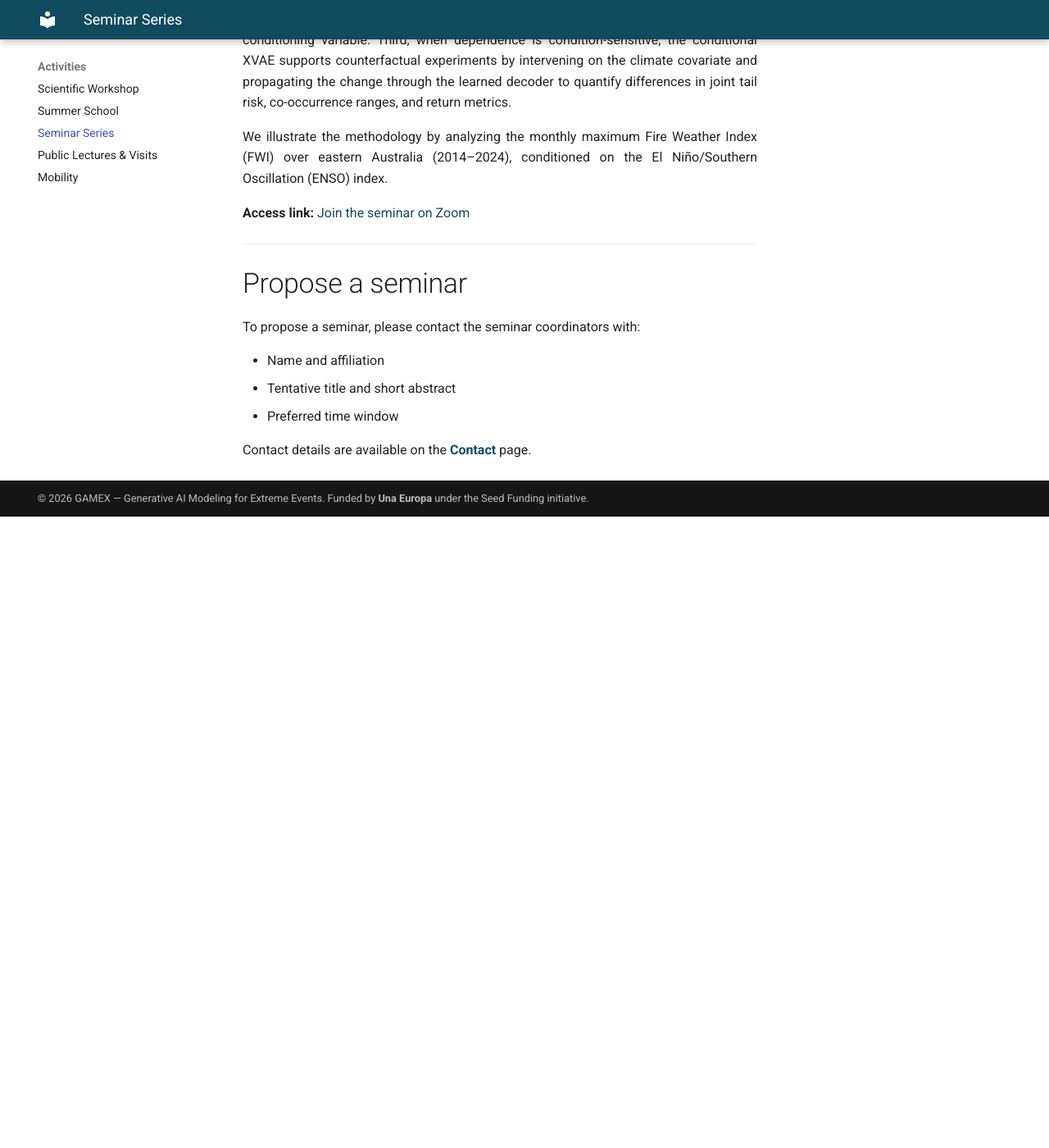
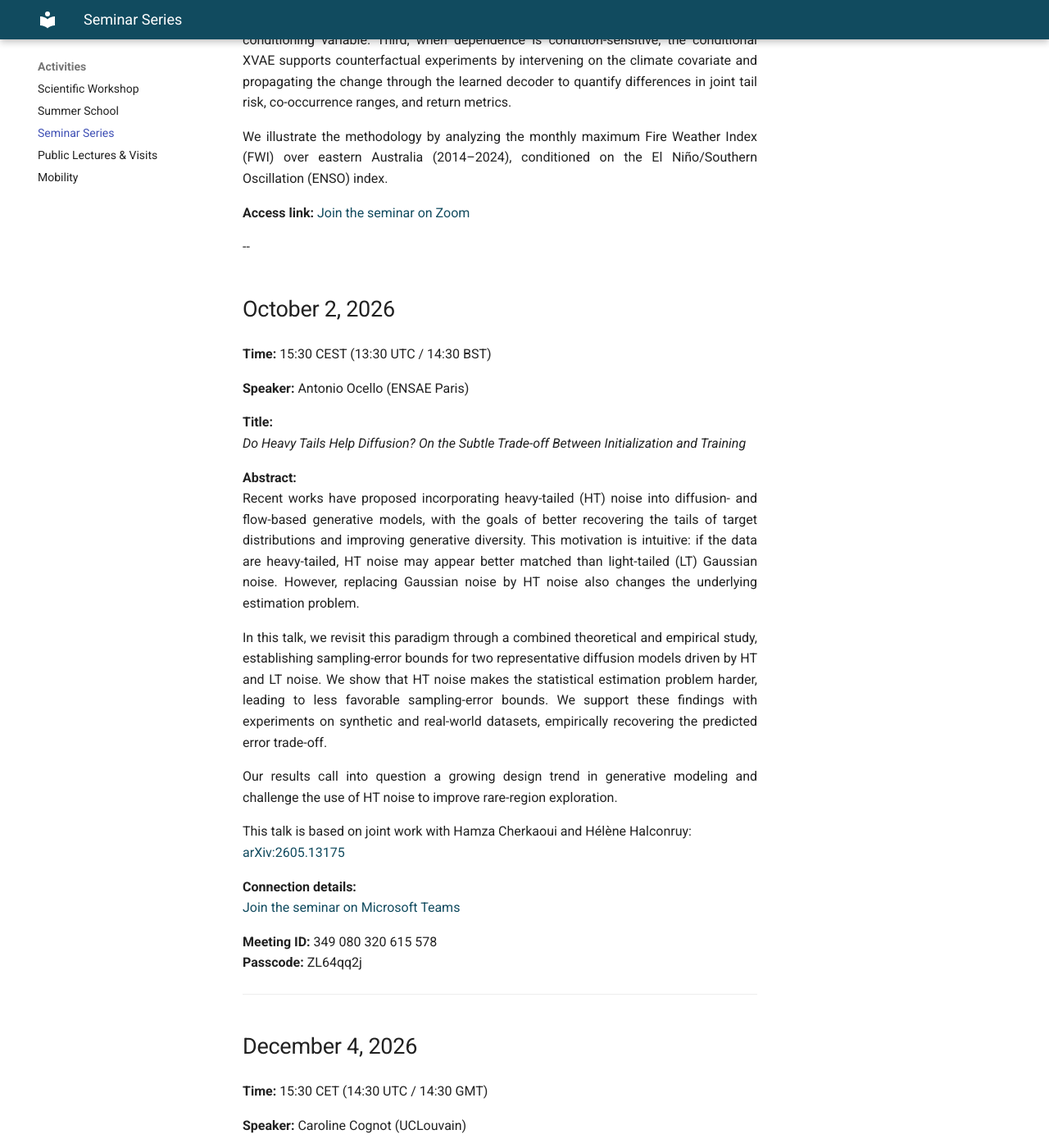
Before and after one commit to gamex-network/gamex-network.github.io, an MkDocs documentation site: the page built from docs/seminars.md, in a window 1280 px wide and 1400 px high, scrolled down 1664 px. Shown: the whole window at 82% size. Built offline with MkDocs 1.6.1 and Material for MkDocs 9.7.7, drawn with Linux system fonts in a browser that asks for light colours; before the commit the page ends 2294 px from its top, so only the background shows below that; some of the changed text lies outside the part shown.

Commit message:
Update seminars.md

```diff
--- a/docs/seminars.md
+++ b/docs/seminars.md
@@ -40,6 +40,51 @@ We illustrate the methodology by analyzing the monthly maximum Fire Weather Inde
 **Access link:**
 [Join the seminar on Zoom](https://uofglasgow.zoom.us/j/87240389315?pwd=WPO6tY8MKSwFojlUn6iUHTbEXx58DY.1)
 
+--
+
+### October 2, 2026
+**Time:** 15:30 CEST (13:30 UTC / 14:30 BST)
+
+**Speaker:** Antonio Ocello (ENSAE Paris)
+
+**Title:**
+*Do Heavy Tails Help Diffusion? On the Subtle Trade-off Between Initialization and Training*
+
+**Abstract:**
+Recent works have proposed incorporating heavy-tailed (HT) noise into diffusion- and flow-based generative models, with the goals of better recovering the tails of target distributions and improving generative diversity. This motivation is intuitive: if the data are heavy-tailed, HT noise may appear better matched than light-tailed (LT) Gaussian noise. However, replacing Gaussian noise by HT noise also changes the underlying estimation problem.
+
+In this talk, we revisit this paradigm through a combined theoretical and empirical study, establishing sampling-error bounds for two representative diffusion models driven by HT and LT noise. We show that HT noise makes the statistical estimation problem harder, leading to less favorable sampling-error bounds. We support these findings with experiments on synthetic and real-world datasets, empirically recovering the predicted error trade-off.
+
+Our results call into question a growing design trend in generative modeling and challenge the use of HT noise to improve rare-region exploration.
+
+This talk is based on joint work with Hamza Cherkaoui and Hélène Halconruy:
+[arXiv:2605.13175](https://arxiv.org/abs/2605.13175)
+
+**Connection details:**
+[Join the seminar on Microsoft Teams](https://teams.microsoft.com/meet/349080320615578?p=MrknbOLzIhJmewxAjO)
+
+**Meeting ID:** 349 080 320 615 578
+**Passcode:** ZL64qq2j
+
+---
+
+### December 4, 2026
+**Time:** 15:30 CET (14:30 UTC / 14:30 GMT)
+
+**Speaker:** Caroline Cognot (UCLouvain)
+
+**Title:**
+*TBC*
+
+**Abstract:**
+TBC
+
+**Connection details:**
+[Join the seminar on Microsoft Teams](https://teams.microsoft.com/meet/349080320615578?p=MrknbOLzIhJmewxAjO)
+
+**Meeting ID:** 349 080 320 615 578
+**Passcode:** ZL64qq2j
+
 ---
 
 ## Propose a seminar
```
